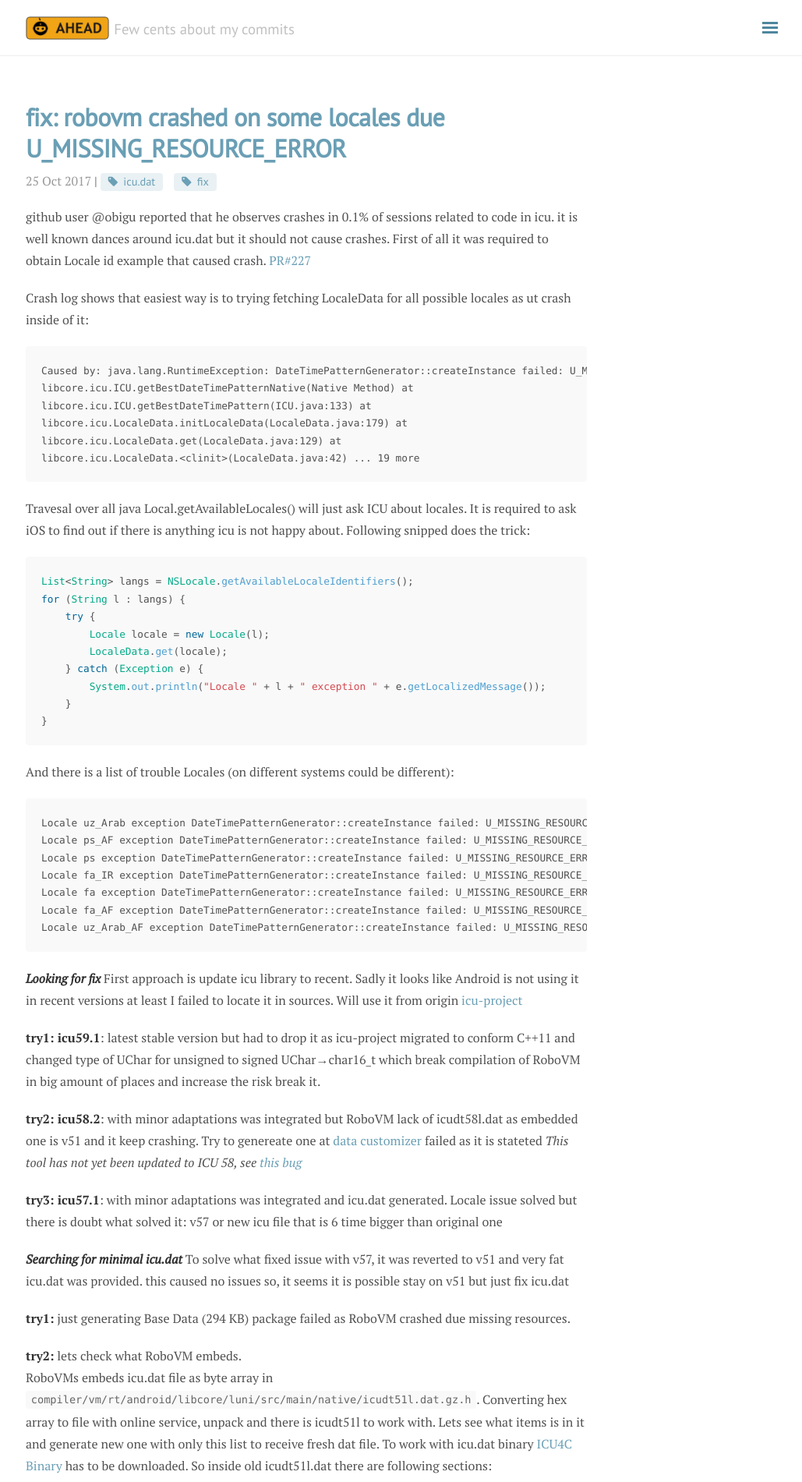
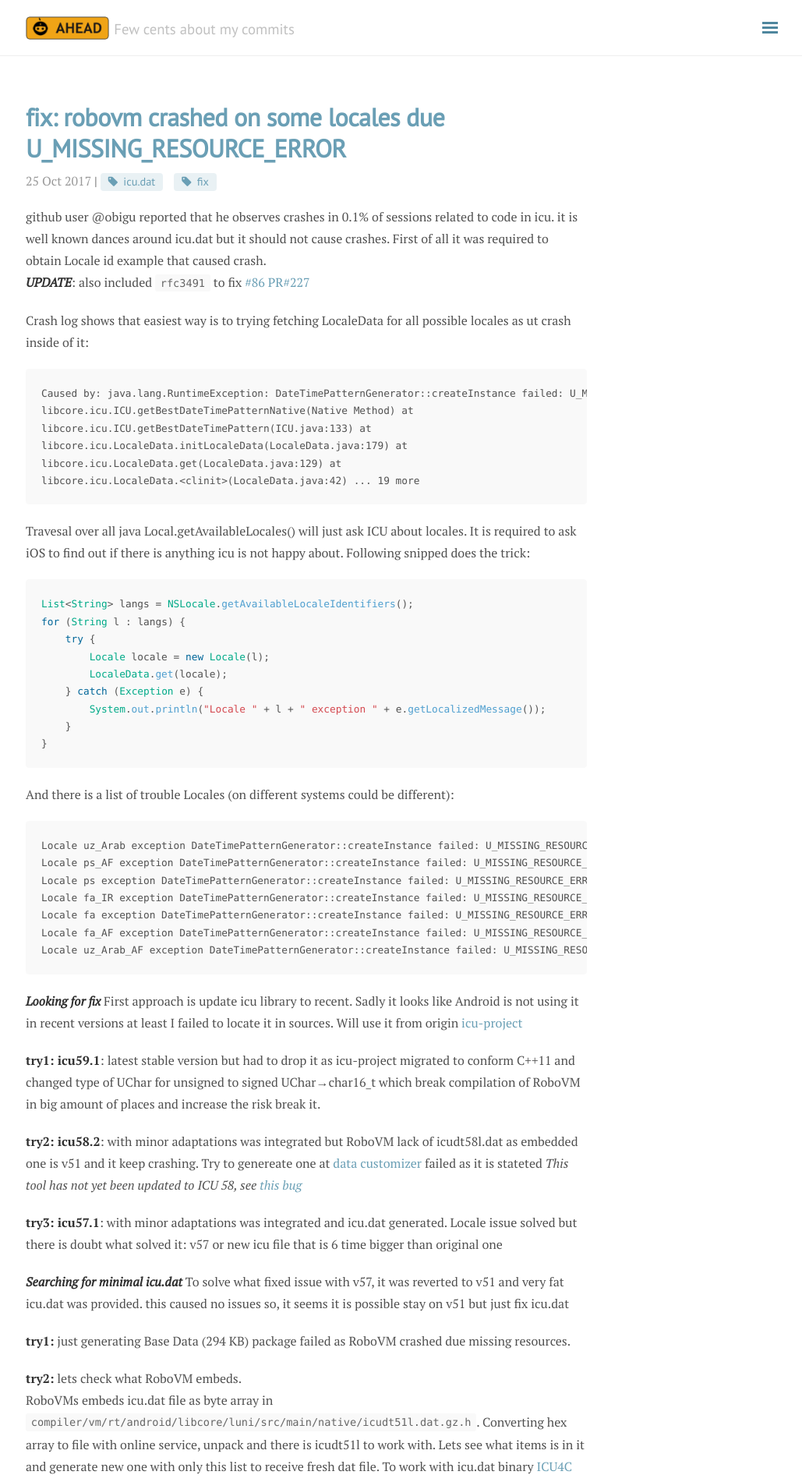
Before and after one commit to dkimitsa/dkimitsa.github.io, a Jekyll site: the page built from _posts/2017-10-25-icudt51l.dat-crash-on-some-locales.md, in a window 1280 px wide. Shown: the top 1901 px of the page at 78% size, without its empty margins (247-1276 px from the left). Built offline with Jekyll 4.4.1, drawn with Linux system fonts in a browser that asks for light colours; nearby versions of some CDN libraries; comment, search, counter and statistics services are not loaded; some of the changed text lies outside the part shown.

Commit message:
added update to ice.dat post

````diff
--- a/_posts/2017-10-25-icudt51l.dat-crash-on-some-locales.md
+++ b/_posts/2017-10-25-icudt51l.dat-crash-on-some-locales.md
@@ -4,6 +4,7 @@
 tags: ['icu.dat', fix]
 ---
 github user @obigu reported that he observes crashes in 0.1% of sessions related to code in icu. it is well known dances around icu.dat but it should not cause crashes. First of all it was required to obtain Locale id example that caused crash.
+***UPDATE***: also included `rfc3491` to fix [#86](https://github.com/MobiVM/robovm/issues/86)
 <!-- more -->
 [PR#227](https://github.com/MobiVM/robovm/pull/227)
 
@@ -93,6 +94,8 @@
 zone/res_index.res
 zone/root.res
 ```
+***UPDATE***: include `rfc3491` as well to fix [#86](https://github.com/MobiVM/robovm/issues/86)
+
 
 Using this list as reference allows to generate new minimal dat file to try.
 * go to [data customizer](http://apps.icu-project.org/datacustom/)
````
